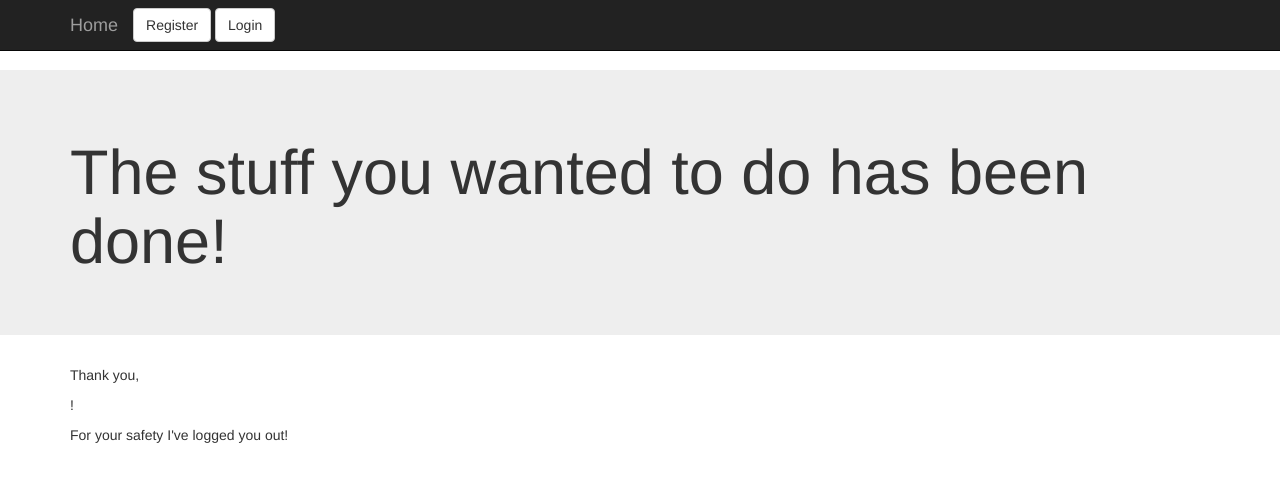
After one commit to jonaslto/test_application, a Django app: template templates/send.html in a window 1280 px wide. The commit adds this page. Shown: the top 482 px of the page. Run offline with Django 3.2, Linux system fonts and the light colour scheme; the template is opened without the code that fills it, so the values that code supplies are empty; parts of the project's set-up code (start-up, migrations or seed data) failed here and were passed over; some libraries are stand-ins or nearby versions.

Commit message:
Added sent button and sent_done redirect

```diff
--- a/mysite/urls.py
+++ b/mysite/urls.py
@@ -3,18 +3,18 @@ from __future__ import absolute_import
 from django.conf.urls import patterns, include, url
 from django.contrib import admin
 
-from .views import SignUpView, LoginView, HomePageView, LogoutView, OutPageView
+from .views import SignUpView, LoginView, HomePageView, LogoutView, SendPageView, EmptyView
 
 admin.autodiscover()
 
-urlpatterns = patterns(
-    '',
+urlpatterns = [
+#    url(r'^#$', EmptyView.as_view() , name='empty'),
     url(r'^talks/', include('talks.urls', namespace='talks')),
     url(r'^accounts/register/$', SignUpView.as_view(), name='signup'),
     url(r'^accounts/login/$', LoginView.as_view(), name='login'),
     url(r'^accounts/logout/$', LogoutView.as_view(), name='logout'),
     url(r'^admin/', include(admin.site.urls)),
     url(r'^$', HomePageView.as_view(), name='home'),
-    url(r'^out/', OutPageView.as_view(), name='out'),
-
-)
+    #url(r'^out/', OutPageView.as_view(), name='out'),
+    url(r'^send_done/', SendPageView.as_view(), name='send'),
+]
--- a/talks/urls.py
+++ b/talks/urls.py
@@ -5,8 +5,7 @@ from django.conf.urls import patterns, url, include
 from . import views
 
 
-lists_patterns = patterns(
-    '',
+lists_patterns = [
     url(r'^$', views.TalkListListView.as_view(), name='list'),
     url(r'^d/(?P<slug>[-\w]+)/$', views.TalkListDetailView.as_view(),
         name='detail'),
@@ -18,16 +17,14 @@ lists_patterns = patterns(
     url(r'^remove/(?P<talklist_pk>\d+)/(?P<pk>\d+)/$',
         views.TalkListRemoveTalkView.as_view(),
         name='remove_talk'),
-)
+]
 
-talks_patterns = patterns(
-    '',
+talks_patterns = [
     url('^d/(?P<slug>[-\w]+)/$', views.TalkDetailView.as_view(),
         name='detail'),
-)
+]
 
-urlpatterns = patterns(
-    '',
+urlpatterns = [
     url(r'^lists/', include(lists_patterns, namespace='lists')),
     url(r'^talks/', include(talks_patterns, namespace='talks')),
-)
+]
--- a/templates/_layouts/base.html
+++ b/templates/_layouts/base.html
@@ -34,6 +34,7 @@
             {% else %}
             <a href="{% url 'talks:lists:list' %}" class="btn btn-primary navbar-btn">Talk lists</a> -->
             <a href="{% url 'logout' %}" class="btn btn-default navbar-btn">Logout</a>
+            <a href="{% url 'send' %}" class="btn btn-default navbar-btn">Send</a>
             {% endif %}
         </div><!--/.navbar-collapse -->
       </div>
--- a/templates/accounts/signup.html
+++ b/templates/accounts/signup.html
@@ -4,7 +4,7 @@
 
 {% block title %}Register | {{ block.super }}{% endblock %}
 
-{% block headline %}<h1>Register for the PyCon Survival Guide</h1>{% endblock %}
+{% block headline %}<h1>Register for the Test App</h1>{% endblock %}
 
 {% block content %}
 {% crispy form %}
--- a/templates/out.html
+++ /dev/null
@@ -1,3 +0,0 @@
-{% extends '_layouts/base.html' %}
-
-{% block headline %}<h1>For your safety I've logged you out!</h1>{% endblock headline %}
--- /dev/null
+++ b/templates/send.html
@@ -0,0 +1,8 @@
+{% extends '_layouts/base.html' %}
+
+{% block headline %}<h1>The stuff you wanted to do has been done!</h1>{% endblock headline %}
+
+{% block content %}
+<p>Thank you, </p> {% if user.is_authenticated %} {{ user.username }}{% endif %}!</p>
+<p>For your safety I've logged you out!</p>
+{% endblock %}
```
Also changed, not shown: mysite/views.py (+18 -3 lines), db.sqlite3, 6 other files.
